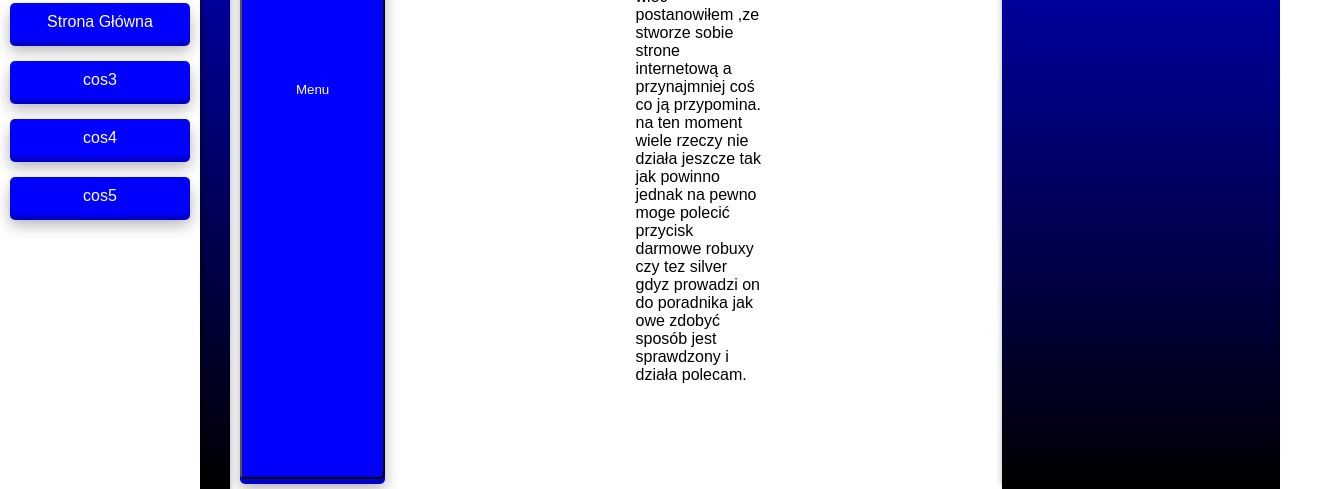
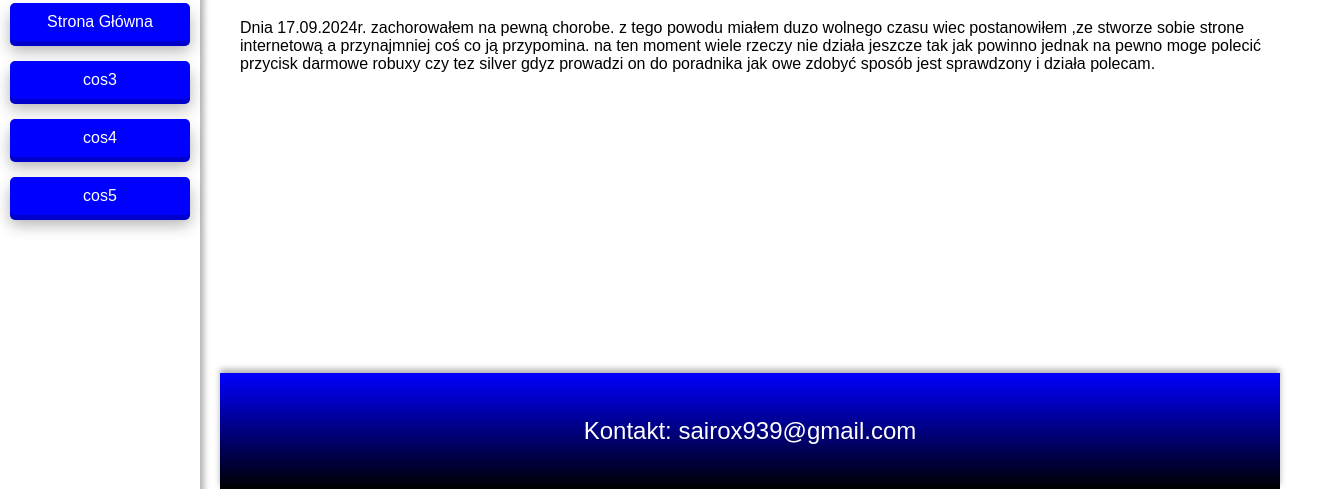
Before and after one commit to sairoxTV/sairoxpage, a plain HTML site: page index2.html in a window 1280 px wide. Shown: the part 311-800 px from the top of the page, 1320 px wide, since content can reach past the window. Drawn offline with Linux system fonts and the light colour scheme.

Commit message:
Update style.css

```diff
--- a/style.css
+++ b/style.css
@@ -1,4 +1,3 @@
-
 /* Ogólne ustawienia */
 body {
     font-family: Arial, sans-serif;
@@ -6,7 +5,7 @@ body {
     margin: 0;
     padding: 0;
     display: flex;
-    flex-direction: row; /* Zmiana na row, aby panel był obok main */
+    flex-direction: column; /* Zmiana na kolumnę, aby stopka była na dole */
     min-height: 100vh;
     background-color: #fff; /* Białe tło */
 }
@@ -26,17 +25,17 @@ header {
 .avatar-container {
     position: absolute;
     top: 20px;
-    left: 250px !important; /* Tymczasowe rozwiązanie */
+    left: 250px; /* Wartość tymczasowa - dostosuj według potrzeby */
     z-index: 10;
 }
 
 /* Stylizacja avatara */
 .avatar {
-    width: 120px;  /* Możesz dostosować rozmiar avatara */
+    width: 120px; /* Możesz dostosować rozmiar avatara */
     height: 120px;
-    border-radius: 50%;  /* Avatar będzie okrągły */
-    border: 3px solid #000;  /* Czarne ramka wokół avatara */
-    box-shadow: 0 4px 6px rgba(0, 0, 0, 0.3);  /* Cień wokół avatara */
+    border-radius: 50%; /* Avatar będzie okrągły */
+    border: 3px solid #000; /* Czarne ramka wokół avatara */
+    box-shadow: 0 4px 6px rgba(0, 0, 0, 0.3); /* Cień wokół avatara */
 }
 
 /* Nawigacja */
@@ -60,6 +59,7 @@ main {
     margin-left: 220px; /* Margines z lewej strony dla panelu */
     padding: 20px;
     width: calc(100% - 220px);
+    flex-grow: 1; /* Pozwala głównej sekcji rosnąć, aby zająć miejsce */
     background-color: #fff; /* Białe tło sekcji */
 }
 
@@ -132,9 +132,7 @@ footer p {
     font-size: 1.5rem; /* Zwiększenie rozmiaru czcionki */
 }
 
-/* Discord button */
+/* Przyciski Discord */
 .nav-button.discord {
     background-color: #5865F2; /* Kolor Discorda */
 }
-
-/* Ukrywanie elementów - usunięte, bo niepotrzebne */
```
